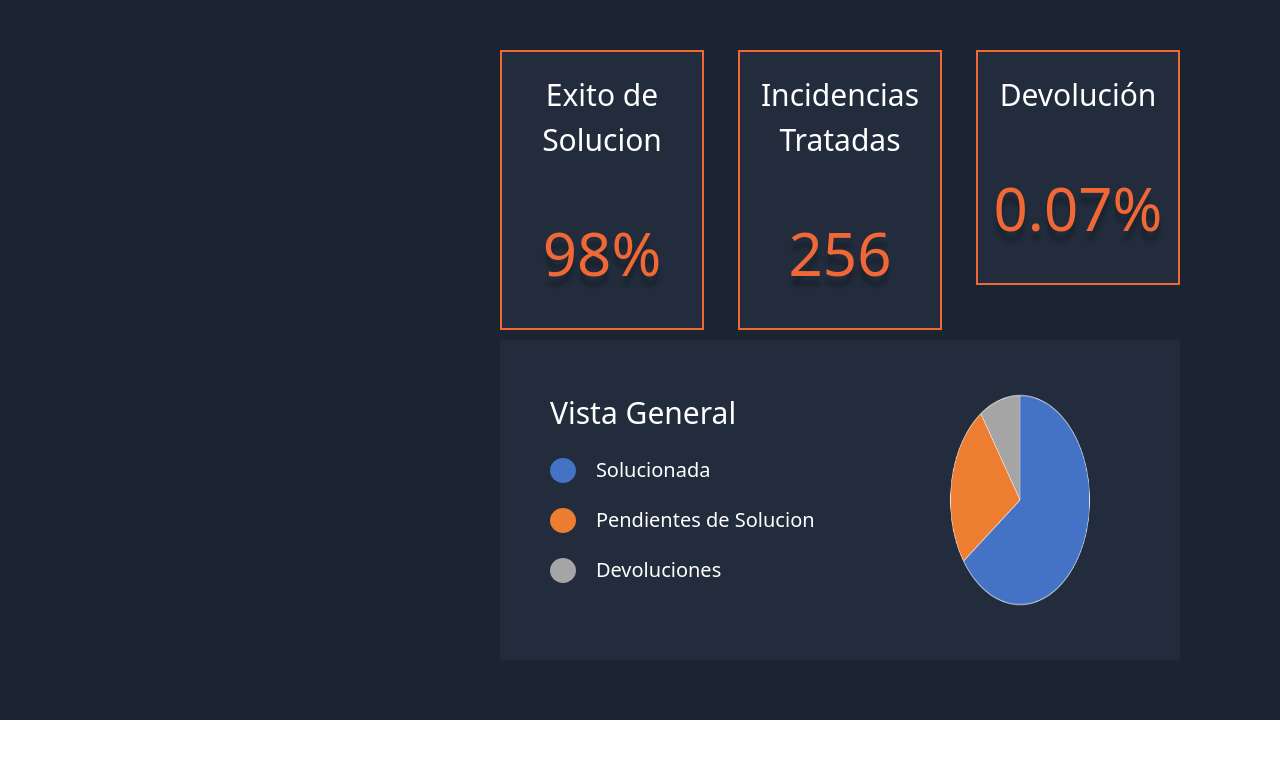
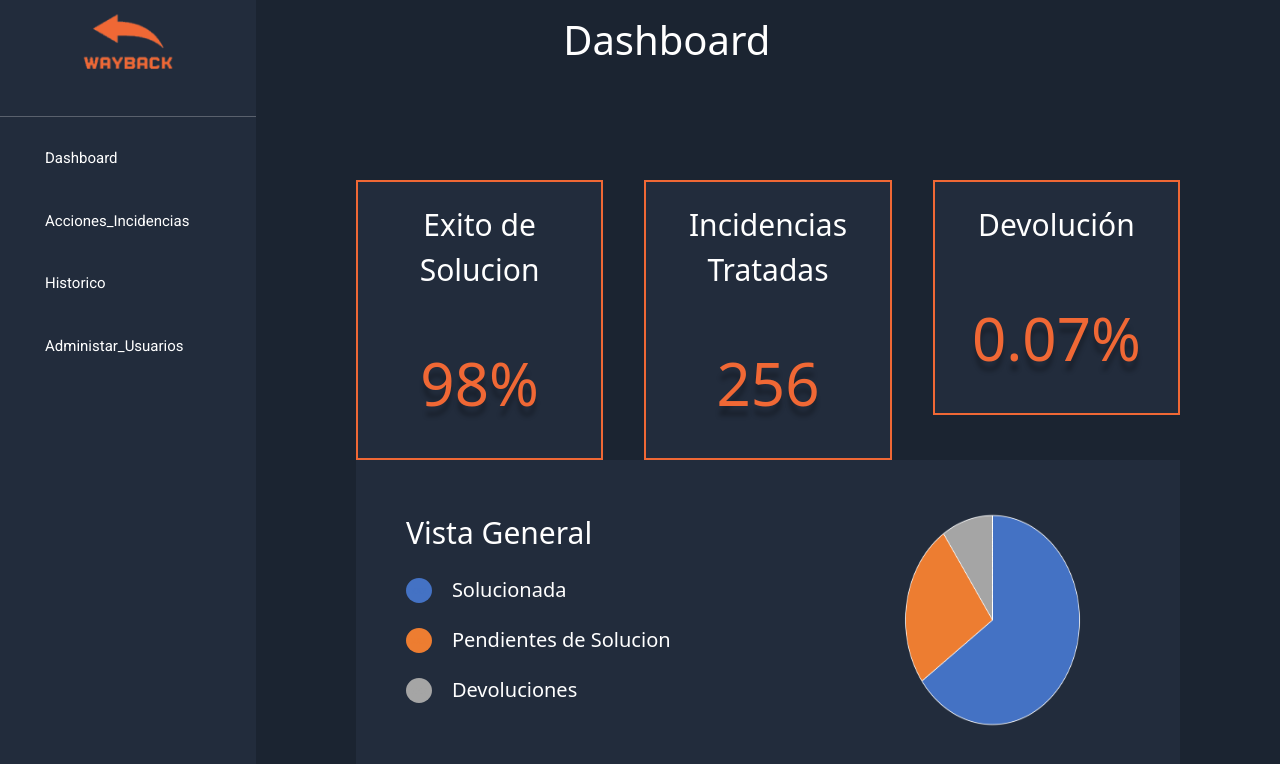
Before and after one commit to Javalga/Wayback, an Angular app in the folder angular-wayback/: page /dashboard in a window 1280 px wide. Shown: the top 764 px of the page. Built offline with nearby package versions, Linux system fonts and the light colour scheme.

Commit message:
dashboard padding solved

```diff
--- a/angular-wayback/src/app/pages/dashboard/dashboard.component.css
+++ b/angular-wayback/src/app/pages/dashboard/dashboard.component.css
@@ -7,7 +7,7 @@
   flex-wrap: wrap;
   /* gap: 10em; */
 
-  padding: 5em 10em 5em 50em;
+  padding: 10em 10em 2em 10em;
 }
 
 app-card {
--- a/angular-wayback/src/app/shared/login.service.ts
+++ b/angular-wayback/src/app/shared/login.service.ts
@@ -4,7 +4,7 @@ import { Injectable } from '@angular/core';
   providedIn: 'root'
 })
 export class LoginService {
-  public isLogged: boolean = false;
+  public isLogged: boolean = true;
   constructor() {
   }
 }
```
